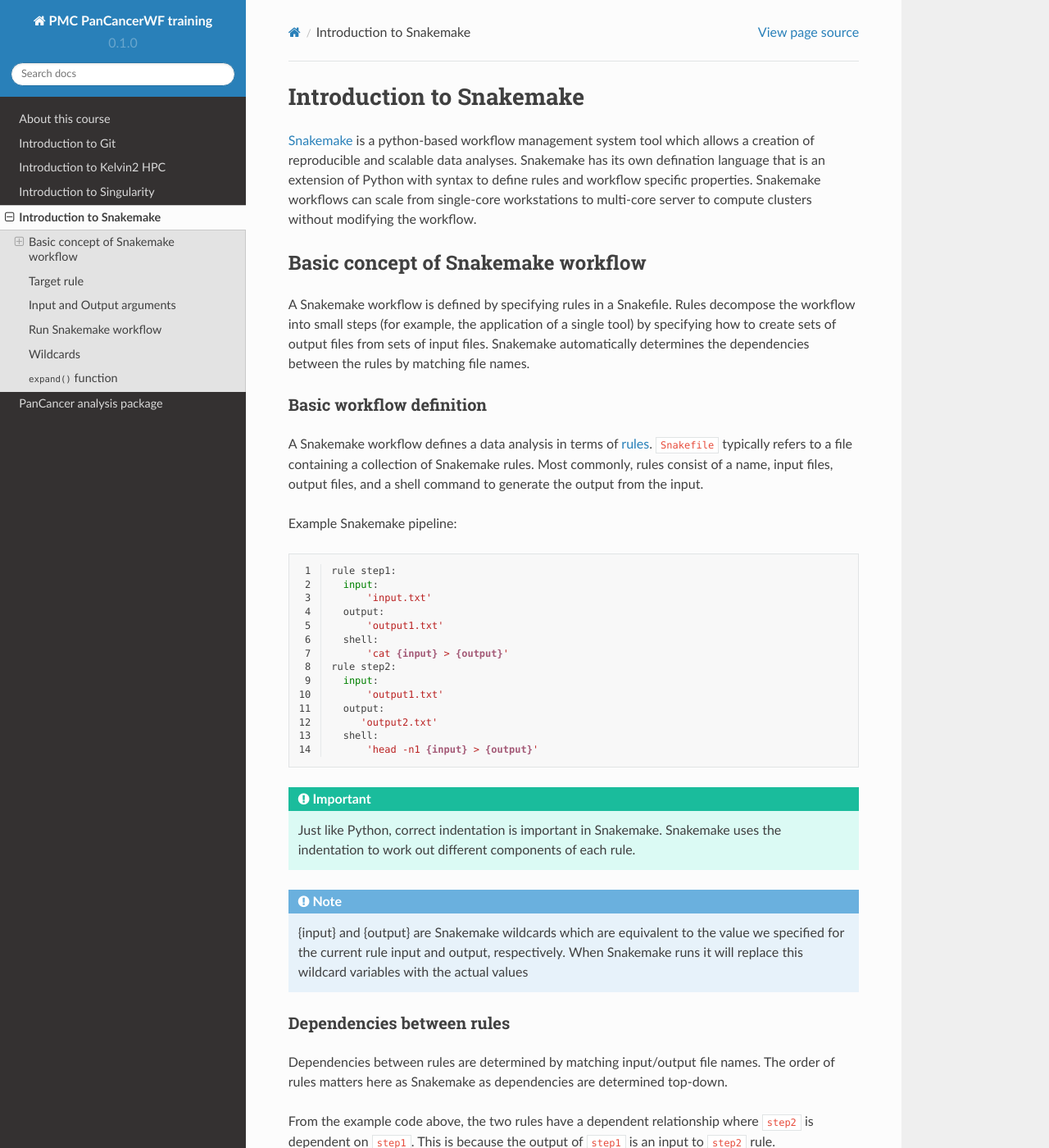
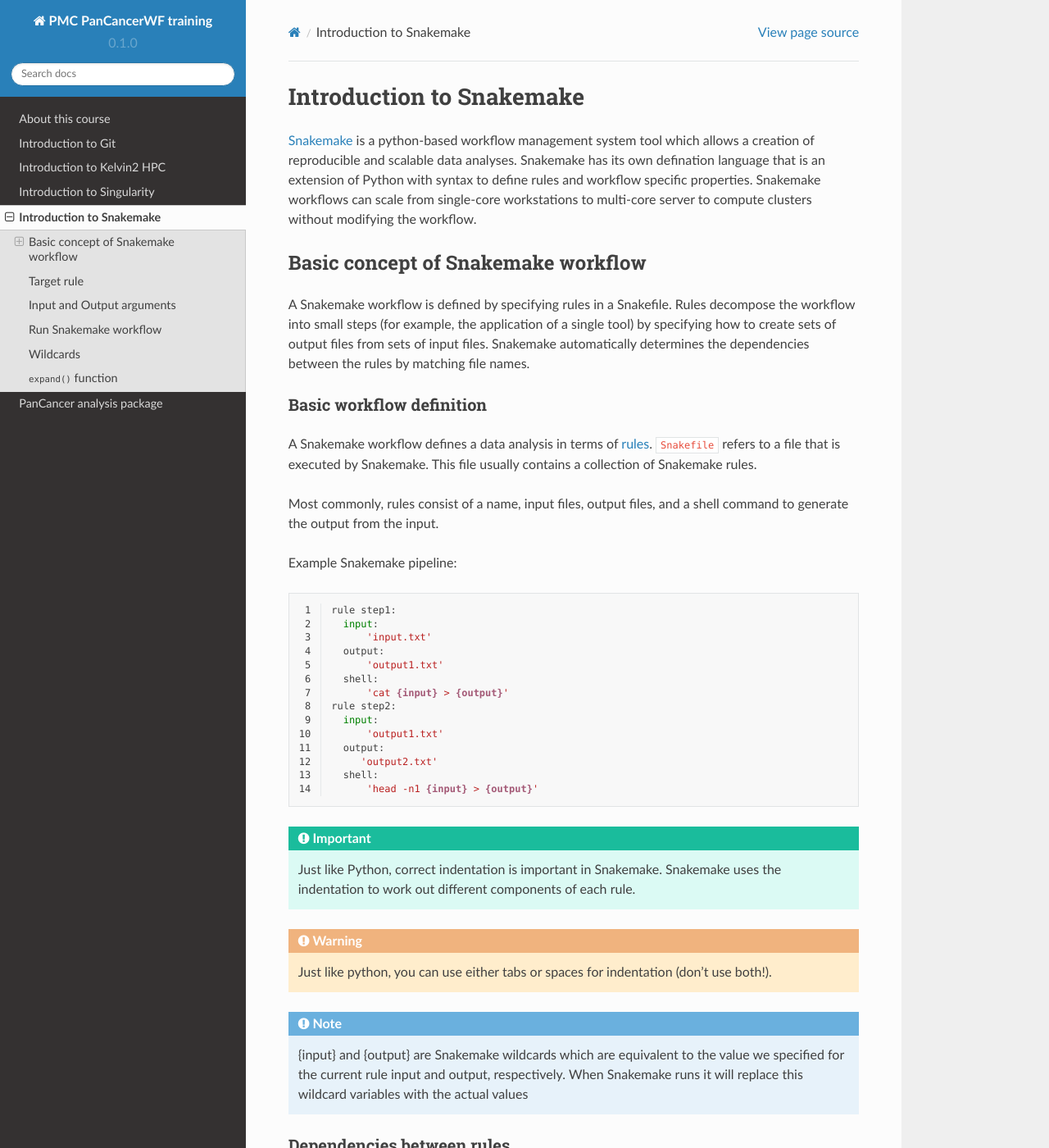
Before and after one commit to sirintra/PMC-PC-training, a Sphinx documentation site: the page built from docs/source/snakemake.rst, in a window 1280 px wide and 1400 px high. Shown: the whole window at 82% size. Built offline with Sphinx 7.4.7 and the Read the Docs theme 2.0.0, drawn with Linux system fonts in a browser that asks for light colours.

Commit message:
Update snakemake.rst

```diff
--- a/docs/source/snakemake.rst
+++ b/docs/source/snakemake.rst
@@ -11,7 +11,9 @@ A Snakemake workflow is defined by specifying rules in a Snakefile. Rules decomp
 
 Basic workflow definition
 ==========================
-A Snakemake workflow defines a data analysis in terms of `rules <https://snakemake.readthedocs.io/en/stable/snakefiles/rules.html>`_. ``Snakefile`` typically refers to a file containing a collection of Snakemake rules. Most commonly, rules consist of a name, input files, output files, and a shell command to generate the output from the input.
+A Snakemake workflow defines a data analysis in terms of `rules <https://snakemake.readthedocs.io/en/stable/snakefiles/rules.html>`_. ``Snakefile`` refers to a file that is executed by Snakemake. This file usually contains a collection of Snakemake rules.
+
+Most commonly, rules consist of a name, input files, output files, and a shell command to generate the output from the input.
 
 
 Example Snakemake pipeline:
@@ -39,6 +41,11 @@ Example Snakemake pipeline:
 
    Just like Python, correct indentation is important in Snakemake.
    Snakemake uses the indentation to work out different components of each rule.
+
+
+.. warning::
+
+   Just like python, you can use either tabs or spaces for indentation (don’t use both!).
 
 
 .. note::
```
